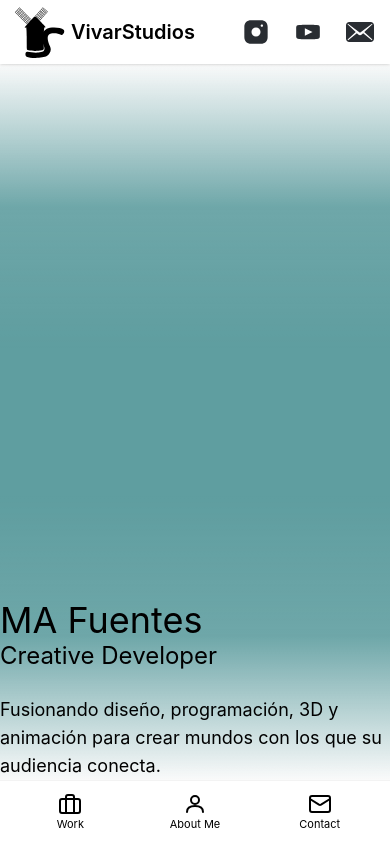
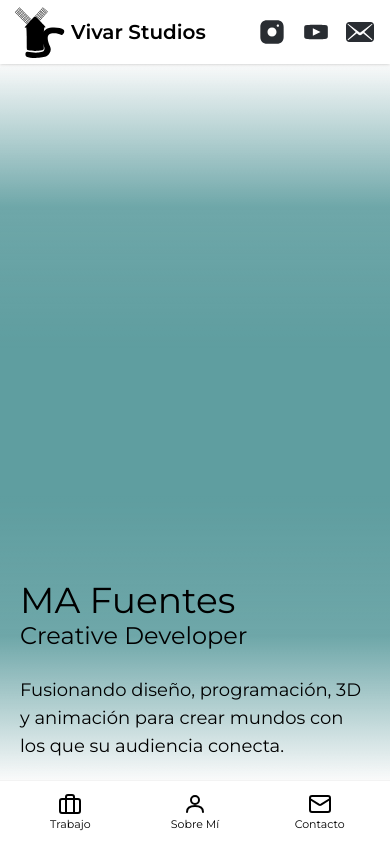
Before and after one commit to VivarStudios/web, a website built with Vite: page src/index.html in a window 390 px wide. Built offline with nearby package versions, Linux system fonts and the light colour scheme; a web font is replaced by a local one.

Commit message:
rename stack as work updated fonts, monserrat

```diff
--- a/src/index.html
+++ b/src/index.html
@@ -3,7 +3,7 @@
     <head>
         <meta charset="UTF-8" />
         <meta name="viewport" content="width=device-width, initial-scale=1.0" />
-        <title>VivarStudios</title>
+        <title>Vivar Studios</title>
         <link rel="icon" type="image/x-icon" href="/icon/vivarstudios.svg">
         <link rel="stylesheet" href="./style.css" />
     </head>
@@ -14,7 +14,7 @@
 
             <div class="section-container">
                 <welcome-section id="welcome" class="section"></welcome-section>
-                <stack-section id="stack" class="section"></stack-section>
+                <work-section id="work" class="section"></work-section>
                 <about-section id="about" class="section"></about-section>
                 <contact-section id="contact" class="section"></contact-section>
             </div>
--- a/src/script.js
+++ b/src/script.js
@@ -3,7 +3,7 @@ import './toolbar/vivar-footbar.js';
 
 import './sections/welcome/welcome-section.js';
 import './sections/about-me/about-section.js';
-import './sections/stack/stack-section.js';
+import './sections/work/work-section.js';
 import './sections/contact/contact-section.js';
 
 //import Experience from './Experience/Experience.js';
--- a/src/sections/about-me/about-section.html
+++ b/src/sections/about-me/about-section.html
@@ -1,4 +1,4 @@
-<section class="relative hero bg-base-200 items-center justify-center">
+<div class="flex flex-col grow p-5">
 
     <div class="hero-content p-0 flex-col md:flex-row">
 
@@ -22,7 +22,7 @@
         <div>
             <h1 class="text-5xl font-bold">MA Fuentes</h1>
             <p class="py-1">Miguel Ángel Fuentes | Creative Developer</p>
-            <p class="py-4">
+            <!--p class="py-4">
                 Ingeniero de Software con más de 14 años de experiencia, de perfil Full Stack, con varios títulos
                 universitarios (Ingeniería Informática, Máster en IA, etc) y en constante formación. He trabajado
                 con varias empresas desarrollando, liderando y llevando a producción
@@ -31,9 +31,9 @@
             <p class="py-1">
                 Ayudo a las empresas a generar el impacto que necesitan. Mejorando sus webs y con contenido 3D/VFX para
                 redes sociales.
-            </p>
+            </p-->
         </div>
     </div>
 
 
-</section>
+</div>
--- a/src/sections/contact/contact-section.html
+++ b/src/sections/contact/contact-section.html
@@ -1,7 +1,7 @@
 <div class="flex flex-col grow w-full p-10 max-w-2xl justify-center">
     <form id="contactForm" method="POST" class="flex flex-col w-full items-center order-1">
 
-        <h6>Contacto</h6>
+        <h1 class="relative z-10  text-4xl lg:text-5xl">Contacto</h1>
 
         <!-- Nombre -->
         <fieldset class="fieldset w-full">
--- a/src/sections/stack/stack-section.js
+++ /dev/null
@@ -1,11 +0,0 @@
-import stackHTML from './stack-section.html?raw';
-
-class StackSection extends HTMLElement {
-    connectedCallback() {
-        if (!this.innerHTML) {
-            this.innerHTML = stackHTML;
-        }
-    }
-}
-
-customElements.define('stack-section', StackSection);
--- a/src/sections/welcome/welcome-section.html
+++ b/src/sections/welcome/welcome-section.html
@@ -1,4 +1,4 @@
-<div class="flex flex-col grow">
+<div class="flex flex-col grow p-5">
     <div class="grow">
 
     </div>
--- a/src/sections/stack/stack-section.html
+++ b/src/sections/work/work-section.html
@@ -1,8 +1,8 @@
-<div class="flex flex-col grow">
+<div class="flex flex-col grow p-5">
     <div class="grow">
 
     </div>
     <div class="flex flex-col justify-start w-full font-sans" >
-        <h1 class="relative z-10  text-4xl lg:text-5xl">Stack</h1>
+        <h1 class="relative z-10  text-4xl lg:text-5xl">Work</h1>
     </div>
 </div>
--- /dev/null
+++ b/src/sections/work/work-section.js
@@ -0,0 +1,11 @@
+import workHTML from './work-section.html?raw';
+
+class WorkSection extends HTMLElement {
+    connectedCallback() {
+        if (!this.innerHTML) {
+            this.innerHTML = workHTML;
+        }
+    }
+}
+
+customElements.define('work-section', WorkSection);
--- a/src/style.css
+++ b/src/style.css
@@ -1,5 +1,21 @@
 @import 'tailwindcss';
 @plugin "daisyui";
+
+@font-face {
+    font-family: 'Montserrat';
+    src: url('/fonts/montserrat-jtusjig1_i6t8kchkm459wlhyw.woff2') format('woff2');
+    font-style: normal;
+    font-weight: 100 900;
+    font-display: swap;
+}
+
+@font-face {
+    font-family: 'Montserrat Alternates';
+    src: url('https://fonts.gstatic.com/s/montserratalternates/v18/mFTiWacfw6zH4dthXcyms1lPpC8I_b0juU0xTIHFB7xG-GNxkg.woff2') format('woff2');
+    font-style: normal;
+    font-weight: 100 900;
+    font-display: swap;
+}
 
 
 
@@ -15,6 +31,27 @@ html {
     scroll-behavior: smooth;
     background-color: cadetblue;
     color: black;
+}
+
+body,
+button,
+input,
+textarea,
+select {
+    font-family: 'Montserrat', sans-serif;
+}
+
+.font-sans {
+    font-family: 'Montserrat', sans-serif;
+}
+
+h1,
+h2,
+h3,
+h4,
+h5,
+h6 {
+    font-family: 'Montserrat Alternates', 'Montserrat', sans-serif;
 }
 
 .app {
--- a/src/toolbar/vivar-footbar.html
+++ b/src/toolbar/vivar-footbar.html
@@ -1,23 +1,23 @@
 <div class="sm:hidden dock md:dock-md sm:dock-sm">
 
-    <a href="#stack">
+    <a href="#work">
         <button class="flex flex-col items-center">
-            <img src="./icon/work.svg" alt="Stack" class="dock-icon" />
-            <span class="dock-label">Work</span>
+            <img src="./icon/work.svg" alt="Work" class="dock-icon" />
+            <span class="dock-label">Trabajo</span>
         </button>
     </a>
 
     <a href="#about">
         <button class="flex flex-col items-center">
             <img src="./icon/about-me.svg" alt="About Me" class="dock-icon" />
-            <span class="dock-label">About Me</span>
+            <span class="dock-label">Sobre Mí</span>
         </button>
     </a>
 
     <a href="#contact">
         <button class="flex flex-col items-center">
             <img src="./icon/contact.svg" alt="Contact" class="dock-icon" />
-            <span class="dock-label">Contact</span>
+            <span class="dock-label">Contacto</span>
         </button>
     </a>
 </div>
--- a/src/toolbar/vivar-toolbar.html
+++ b/src/toolbar/vivar-toolbar.html
@@ -2,32 +2,32 @@
   <div class="navbar-start">
     <a class="btn btn-ghost text-xl items-center p-0" href="#welcome">
       <img src="./icon/vivarstudios.svg" alt="VivarStudios" class="link p-0 w-14" />
-      VivarStudios
+      Vivar Studios
     </a>
   </div>
 
   <div class="navbar-center max-[40rem]:hidden">
     <ul class="menu menu-horizontal px-1">
-      <li><a class="link" href="#stack">Work</a></li>
-      <li><a class="link" href="#about">About Me</a></li>
-      <li><a class="link" href="#contact">Contact</a></li>
+      <li><a class="link" href="#work">Trabajo</a></li>
+      <li><a class="link" href="#about">Sobre Mí</a></li>
+      <li><a class="link" href="#contact">Contacto</a></li>
     </ul>
   </div>
 
   <div class="navbar-end pr-2">
     <ul class="menu menu-horizontal px-0 items-center">
       <li>
-        <a href="https://www.instagram.com/vivarstudios/" target="_blank" rel="noopener noreferrer" class="p-0 pl-6">
+        <a href="https://www.instagram.com/vivarstudios/" target="_blank" rel="noopener noreferrer" class="p-0 pl-4">
           <img src="./icon/instagram.svg" alt="Instagram" class="link p-0 w-7" />
         </a>
       </li>
       <li>
-        <a href="https://www.youtube.com/@VivarStudiosChannel" target="_blank" rel="noopener noreferrer" class="p-0 pl-6">
+        <a href="https://www.youtube.com/@VivarStudiosChannel" target="_blank" rel="noopener noreferrer" class="p-0 pl-4">
           <img src="./icon/youtube.svg" alt="YouTube" class="link p-0 w-7" />
         </a>
       </li>
       <li>
-        <a href="mailto:contact@vivarstudios.com" target="_blank" rel="noopener noreferrer" class="p-0 pl-6">
+        <a href="mailto:ma.fuentes@vivarstudios.com?subject=Contacto%20desde%20web&body=Coméntame%20tú%20proyecto" target="_blank" rel="noopener noreferrer" class="p-0 pl-4">
           <img src="./icon/mail.svg" alt="Mail" class="link p-0  w-7" />
         </a>
       </li>
```
Also changed, not shown: static/fonts/montserrat-jtusjig1_i6t8kchkm459wlhyw.woff2 (added).
